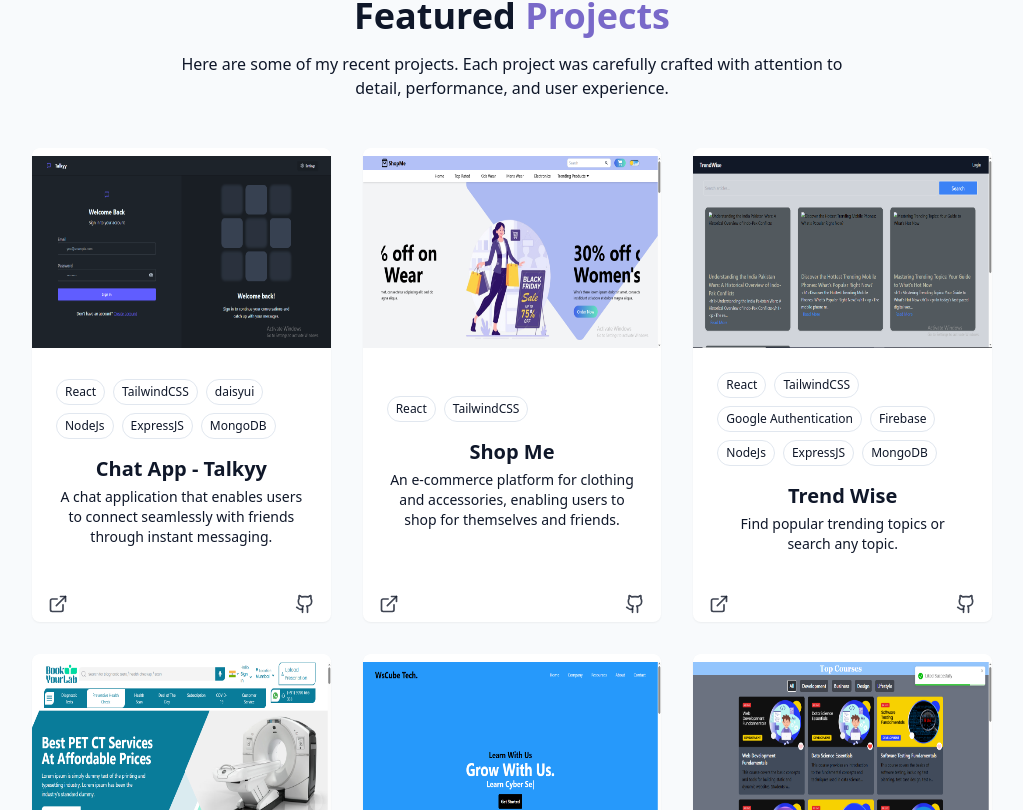
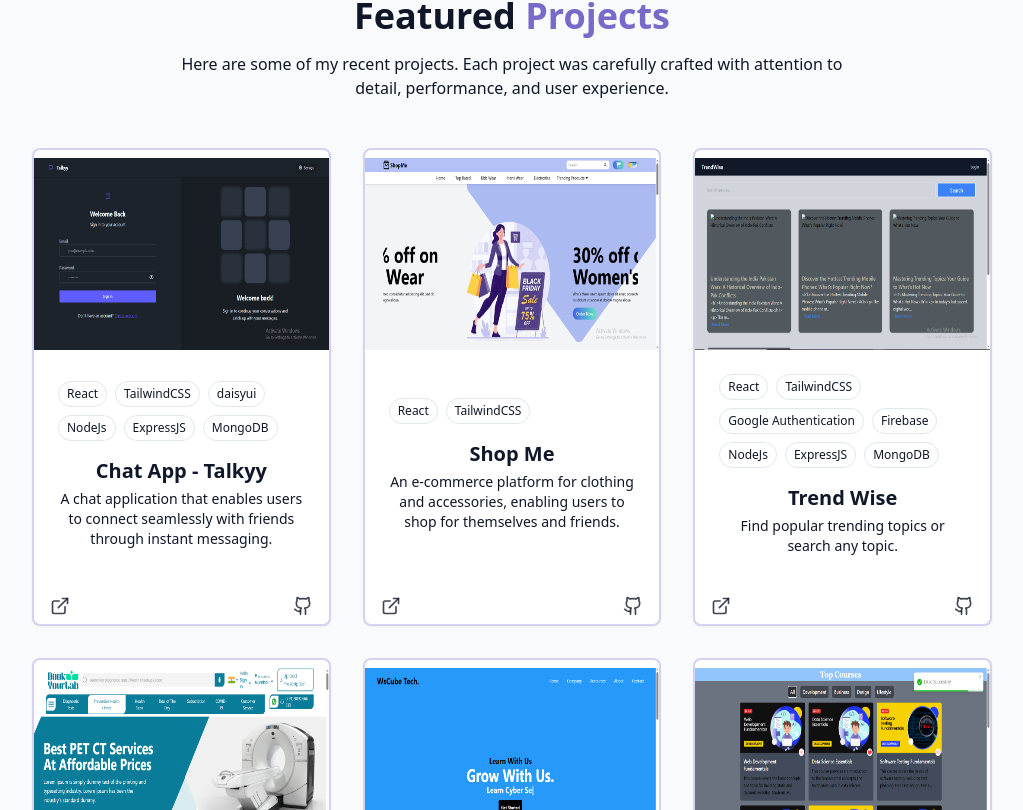
Before and after one commit to mashu2315/myportfolio, a React (Vite) app: page / in a window 1280 px wide. Shown: the part 2710-3520 px from the top of the page, without its empty margins (128-1151 px from the left). Built offline with nearby package versions, Linux system fonts and the light colour scheme.

Commit message:
Border added at projects

```diff
--- a/src/components/ProjectsSection.jsx
+++ b/src/components/ProjectsSection.jsx
@@ -36,7 +36,7 @@ export const ProjectsSection = () => {
               onClick={() =>
                 handleOpenModal(project)
               }
-              className="py-2 group bg-card rounded-lg overflow-hidden flex flex-col justify-between shadow-xs card-hover h-full"
+              className="py-2 group border-2 bg-card border-primary/30 rounded-lg overflow-hidden flex flex-col justify-between shadow-xs card-hover h-full"
             >
               {/* images  */}
               <div className="h-48 overflow-hidden">
```
